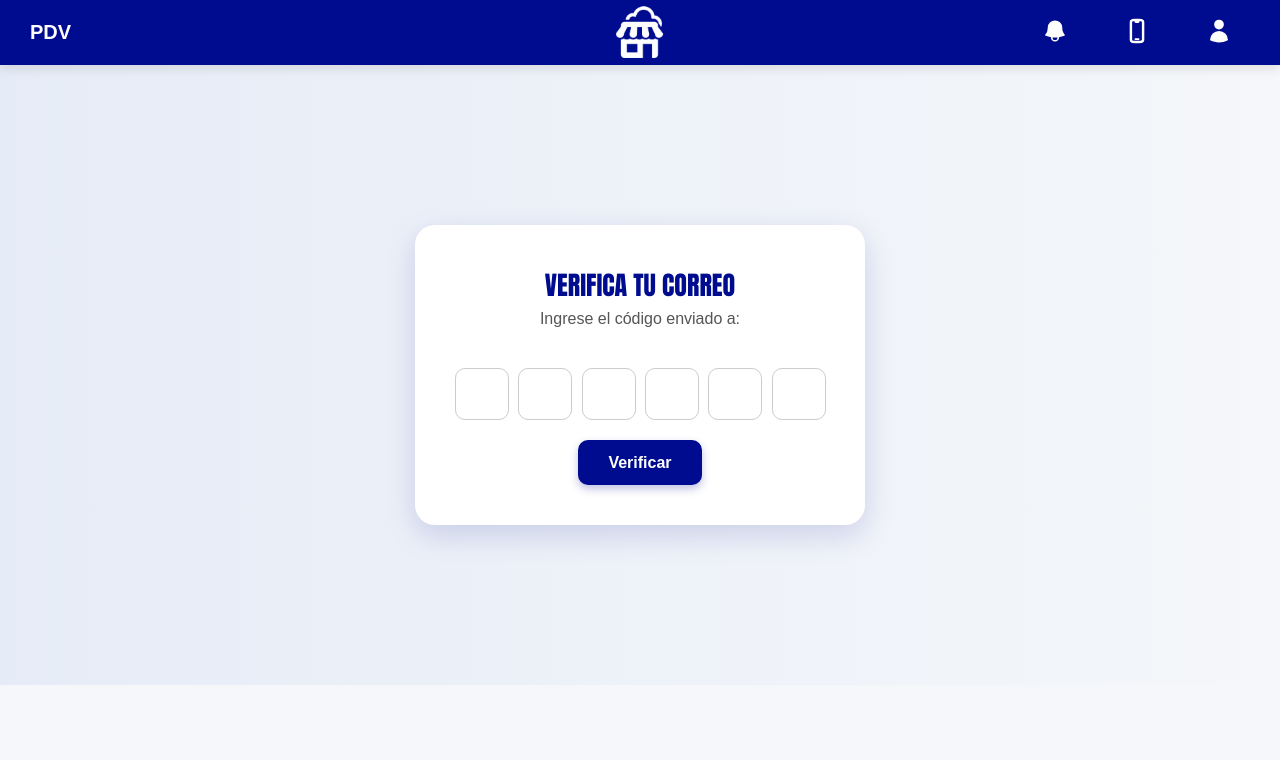
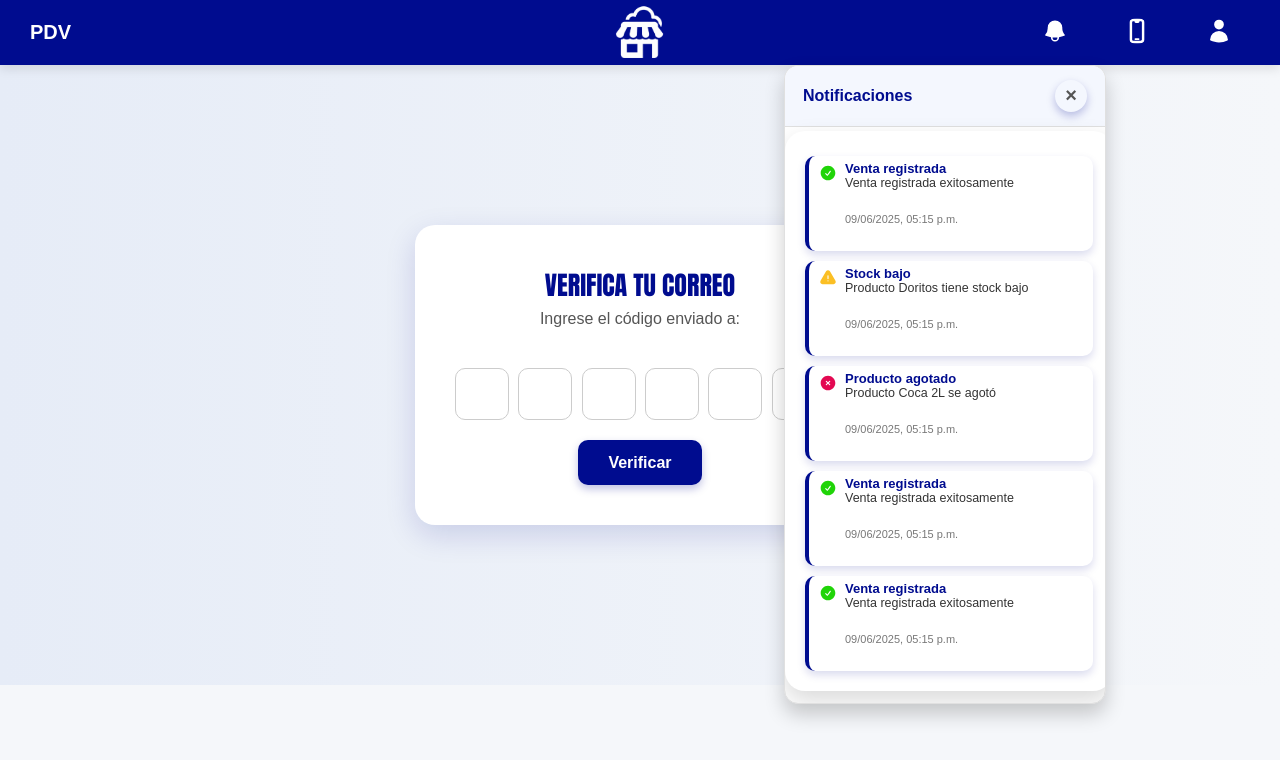
Before and after one commit to jjcm296/PDVMWeb, a React (Create React App) app in the folder frontend/: page /verification in a window 1280 px wide. Both pictures are taken after a click on the item 1055 px from the left and 32 px from the top of the page. Shown: the top 760 px of the page. Built offline with nearby package versions, Linux system fonts and the light colour scheme.

Commit message:
feat: se agregó el modal de notificaciones con cierre automático al hacer clic fuera

```diff
--- a/frontend/src/componenst/BarraNavegacion/BarraNavegacion.jsx
+++ b/frontend/src/componenst/BarraNavegacion/BarraNavegacion.jsx
@@ -1,6 +1,7 @@
 import React, { useState, useRef, useEffect } from 'react';
 import "./BarraNavegacion.css";
 import ModalIniciarSesion from "../modals/modalIniciarSesion/ModalIniciarSesion";
+import ModalNotificaciones from "./components/modalNotificaciones/ModalNotificaciones";
 import { useNavigate, useLocation } from "react-router-dom";
 import {
     UserIcon,
@@ -11,51 +12,95 @@ import {
 const BarraNavegacion = () => {
     const navigate = useNavigate();
     const location = useLocation();
+
+    const formatearFechaHora = (fecha) => {
+        return fecha.toLocaleString("es-MX", {
+            day: "2-digit",
+            month: "2-digit",
+            year: "numeric",
+            hour: "2-digit",
+            minute: "2-digit",
+            hour12: true
+        });
+    };
+
     const [isModalOpen, setIsModalOpen] = useState(false);
     const [isMobileMenuOpen, setIsMobileMenuOpen] = useState(false);
     const [modalPosition, setModalPosition] = useState({ top: 0, left: 0 });
 
+    const [isNotifOpen, setIsNotifOpen] = useState(false);
+    const [notifPosition, setNotifPosition] = useState({ top: 0, left: 0 });
+    const [notificaciones, setNotificaciones] = useState([
+        { mensaje: "Venta registrada exitosamente", tipo: "venta", fecha: formatearFechaHora(new Date()) },
+        { mensaje: "Producto Doritos tiene stock bajo", tipo: "stock", fecha: formatearFechaHora(new Date()) },
+        { mensaje: "Producto Coca 2L se agotó", tipo: "agotado", fecha: formatearFechaHora(new Date()) },
+        { mensaje: "Venta registrada exitosamente", tipo: "venta", fecha: formatearFechaHora(new Date()) },
+        { mensaje: "Venta registrada exitosamente", tipo: "venta", fecha: formatearFechaHora(new Date()) },
+    ]);
+
     const loginButtonRef = useRef(null);
+    const bellButtonRef = useRef(null);
     const modalRef = useRef(null);
 
     const closeModal = () => setIsModalOpen(false);
 
     const handleButtonClick = () => {
+        const modalWidth = 250;
+        const screenWidth = window.innerWidth;
         if (isModalOpen) {
             setIsModalOpen(false);
-        } else {
-            const modalWidth = 250;
-            const screenWidth = window.innerWidth;
-
-            if (screenWidth <= 768) {
+        } else if (screenWidth <= 768) {
             setModalPosition({
                 top: window.innerHeight / 2 - 120,
                 left: screenWidth / 2 - modalWidth / 2,
             });
+            setIsModalOpen(true);
         } else if (loginButtonRef.current) {
             const rect = loginButtonRef.current.getBoundingClientRect();
             const estimatedLeft = rect.left + window.scrollX - 220;
             const maxLeft = screenWidth - modalWidth - 10;
             const finalLeft = Math.max(Math.min(estimatedLeft, maxLeft), 10);
-
             setModalPosition({
                 top: rect.bottom + window.scrollY + 5,
                 left: finalLeft,
             });
+            setIsModalOpen(true);
         }
+    };
 
-            setIsModalOpen(true);
+    const handleBellClick = () => {
+        const modalWidth = 300;
+        const screenWidth = window.innerWidth;
+        if (isNotifOpen) {
+            setIsNotifOpen(false);
+        } else if (screenWidth <= 768) {
+            setNotifPosition({
+                top: window.innerHeight / 2 - 120,
+                left: screenWidth / 2 - modalWidth / 2,
+            });
+            setIsNotifOpen(true);
+        } else if (bellButtonRef.current) {
+            const rect = bellButtonRef.current.getBoundingClientRect();
+            const estimatedLeft = rect.left + window.scrollX - 240;
+            const maxLeft = screenWidth - modalWidth - 10;
+            const finalLeft = Math.max(Math.min(estimatedLeft, maxLeft), 10);
+            setNotifPosition({
+                top: rect.bottom + window.scrollY + 5,
+                left: finalLeft,
+            });
+            setIsNotifOpen(true);
         }
     };
 
     useEffect(() => {
         const handleClickOutside = (event) => {
             if (
-                modalRef.current &&
-                !modalRef.current.contains(event.target) &&
-                !loginButtonRef.current.contains(event.target)
+                (modalRef.current && !modalRef.current.contains(event.target)) &&
+                (!loginButtonRef.current || !loginButtonRef.current.contains(event.target)) &&
+                (!bellButtonRef.current || !bellButtonRef.current.contains(event.target))
             ) {
                 setIsModalOpen(false);
+                setIsNotifOpen(false);
             }
         };
         document.addEventListener("mousedown", handleClickOutside);
@@ -102,7 +147,9 @@ const BarraNavegacion = () => {
                 </button>
 
                 <ul className={`items ${isMobileMenuOpen ? "open" : ""}`}>
-                    <li className="item"><BellIcon className="icon-nav" /></li>
+                    <li className="item" ref={bellButtonRef} onClick={handleBellClick}>
+                        <BellIcon className="icon-nav" />
+                    </li>
                     <li className="item"><DevicePhoneMobileIcon className="icon-nav" /></li>
                     <li className="item" ref={loginButtonRef} onClick={handleButtonClick}>
                         <UserIcon className="icon-nav" />
@@ -117,6 +164,14 @@ const BarraNavegacion = () => {
                     onClose={closeModal}
                 />
             )}
+
+            {isNotifOpen && (
+                <ModalNotificaciones
+                    position={notifPosition}
+                    onClose={() => setIsNotifOpen(false)}
+                    notificaciones={notificaciones}
+                />
+            )}
         </div>
     );
 };
--- /dev/null
+++ b/frontend/src/componenst/BarraNavegacion/components/modalNotificaciones/ModalNotificaciones.css
@@ -0,0 +1,69 @@
+.modal-notificaciones {
+    position: absolute;
+    width: 320px;
+    background-color: #ffffff;
+    box-shadow: 0 10px 20px rgba(0, 0, 0, 0.2);
+    border-radius: 14px;
+    z-index: 1001;
+    padding-bottom: 12px;
+    animation: fadeIn 0.2s ease-out;
+    overflow: hidden;
+    border: 1px solid #e0e0e0;
+}
+
+.modal-header {
+    display: flex;
+    justify-content: space-between;
+    align-items: center;
+    padding: 14px 18px;
+    background-color: #F4F7FE;
+    border-bottom: 1px solid #e0e0e0;
+}
+
+.modal-header h4 {
+    margin: 0;
+    font-size: 16px;
+    color: #000C8F;
+    font-weight: 600;
+}
+
+.cerrar-btn {
+    background: none;
+    border: none;
+    font-size: 20px;
+    cursor: pointer;
+    color: #555;
+    display: flex;
+    align-items: center;
+    justify-content: center;
+    padding: 4px;
+    border-radius: 50%;
+    transition: background-color 0.2s ease, color 0.2s ease, transform 0.2s ease;
+    height: 32px;
+    Width: 32px;
+}
+
+.cerrar-btn:hover {
+    color: #000C8F;
+    transform: scale(1.1);
+}
+
+.modal-contenido {
+    max-height: 280px;
+    overflow-y: auto;
+    padding: 12px 16px;
+    background-color: #fafbff;
+}
+
+.sin-notis {
+    font-size: 14px;
+    color: #666;
+    text-align: center;
+    margin-top: 10px;
+}
+
+.tarjetas-noti {
+    display: flex;
+    flex-direction: column;
+    gap: 10px;
+}
--- /dev/null
+++ b/frontend/src/componenst/BarraNavegacion/components/modalNotificaciones/ModalNotificaciones.jsx
@@ -0,0 +1,51 @@
+import React, { useRef, useEffect } from "react";
+import "./ModalNotificaciones.css";
+import NotificacionCard from "./components/NotificacionCard";
+
+const ModalNotificaciones = ({ position, onClose, notificaciones }) => {
+    const modalRef = useRef(null);
+
+    useEffect(() => {
+        const handleClickOutside = (event) => {
+            if (modalRef.current && !modalRef.current.contains(event.target)) {
+                onClose(); // cierra el modal si se clickea fuera
+            }
+        };
+
+        document.addEventListener("mousedown", handleClickOutside);
+        return () => {
+            document.removeEventListener("mousedown", handleClickOutside);
+        };
+    }, [onClose]);
+
+    return (
+        <div
+            ref={modalRef}
+            className="modal-notificaciones"
+            style={{ top: position.top, left: position.left }}
+        >
+            <div className="modal-header">
+                <h4>Notificaciones</h4>
+                <button className="cerrar-btn" onClick={onClose}>×</button>
+            </div>
+            <div className="modal-contenido">
+                {notificaciones.length === 0 ? (
+                    <p className="sin-notis">No hay notificaciones.</p>
+                ) : (
+                    <div className="tarjetas-noti">
+                        {notificaciones.map((n, i) => (
+                            <NotificacionCard
+                                key={i}
+                                mensaje={n.mensaje}
+                                tipo={n.tipo}
+                                fecha={n.fecha}
+                            />
+                        ))}
+                    </div>
+                )}
+            </div>
+        </div>
+    );
+};
+
+export default ModalNotificaciones;
--- /dev/null
+++ b/frontend/src/componenst/BarraNavegacion/components/modalNotificaciones/components/NotificacionCard.css
@@ -0,0 +1,73 @@
+.tarjeta-noti {
+    display: flex;
+    flex-direction: row;
+    align-items: flex-start;
+    background-color: #ffffff;
+    border-left: 4px solid #000C8F;
+    border-radius: 10px;
+    box-shadow: 0 4px 8px rgba(0, 12, 143, 0.15);
+    padding: 6px 10px;
+    gap: 8px;
+    cursor: pointer;
+    transition: all 0.2s ease;
+}
+
+/* Hover */
+.tarjeta-noti:hover {
+    background-color: #E6F0FF;
+    box-shadow: 0 6px 12px rgba(0, 12, 143, 0.25);
+    transform: translateY(-1px);
+}
+
+/* Click */
+.tarjeta-noti:active {
+    transform: scale(0.97) translateY(1px);
+    box-shadow: 0 2px 4px rgba(0, 12, 143, 0.2);
+}
+
+.noti-izq {
+    display: flex;
+    align-items: flex-start; /* Alinea arriba */
+    justify-content: center;
+    padding-top: 2px; /* Opcional: pequeño ajuste si aún se baja */
+}
+
+.noti-icono {
+    width: 18px;
+    height: 18px;
+    margin: 0; /* Importante: sin margen que lo desplace */
+}
+
+.amarillo { color: #FBBF24; }
+.rojo     { color: #E30952; }
+.verde    { color: #20D408; }
+
+.noti-derecha {
+    display: flex;
+    flex-direction: column;
+    align-items: flex-start;
+    justify-content: center;
+    line-height: 1.1;           /* ⬅️ más compacto */
+}
+
+.noti-titulo {
+    font-size: 13px;
+    font-weight: 600;
+    color: #000C8F;
+    margin: 0;
+    padding: 0;
+}
+
+.noti-mensaje {
+    font-size: 12.5px;
+    color: #333;
+    margin: 1px 0 0 0;          /* ⬅️ solo separación mínima arriba */
+    padding: 0;
+}
+
+.noti-fecha {
+    font-size: 11px;
+    color: #777;
+    margin: 2px 0 0 0;          /* ⬅️ mínima separación arriba */
+    padding: 0;
+}
--- /dev/null
+++ b/frontend/src/componenst/BarraNavegacion/components/modalNotificaciones/components/NotificacionCard.jsx
@@ -0,0 +1,41 @@
+import React from "react";
+import {
+    ExclamationTriangleIcon,
+    XCircleIcon,
+    CheckCircleIcon
+} from "@heroicons/react/24/solid";
+import "./NotificacionCard.css";
+
+const NotificacionCard = ({ mensaje, tipo = "stock", fecha }) => {
+    const iconos = {
+        stock: {
+            icon: <ExclamationTriangleIcon className="noti-icono amarillo" />,
+            titulo: "Stock bajo"
+        },
+        agotado: {
+            icon: <XCircleIcon className="noti-icono rojo" />,
+            titulo: "Producto agotado"
+        },
+        venta: {
+            icon: <CheckCircleIcon className="noti-icono verde" />,
+            titulo: "Venta registrada"
+        }
+    };
+
+    const { icon, titulo } = iconos[tipo] || iconos.stock;
+
+    return (
+        <div className={`tarjeta-noti ${tipo}`}>
+            <div className="noti-izq">
+                {icon}
+            </div>
+            <div className="noti-derecha">
+                <h5 className="noti-titulo">{titulo}</h5>
+                <p className="noti-mensaje">{mensaje}</p>
+                {fecha && <p className="noti-fecha">{fecha}</p>}
+            </div>
+        </div>
+    );
+};
+
+export default NotificacionCard;
```
Lines whose indentation alone changed are shown as unchanged.
